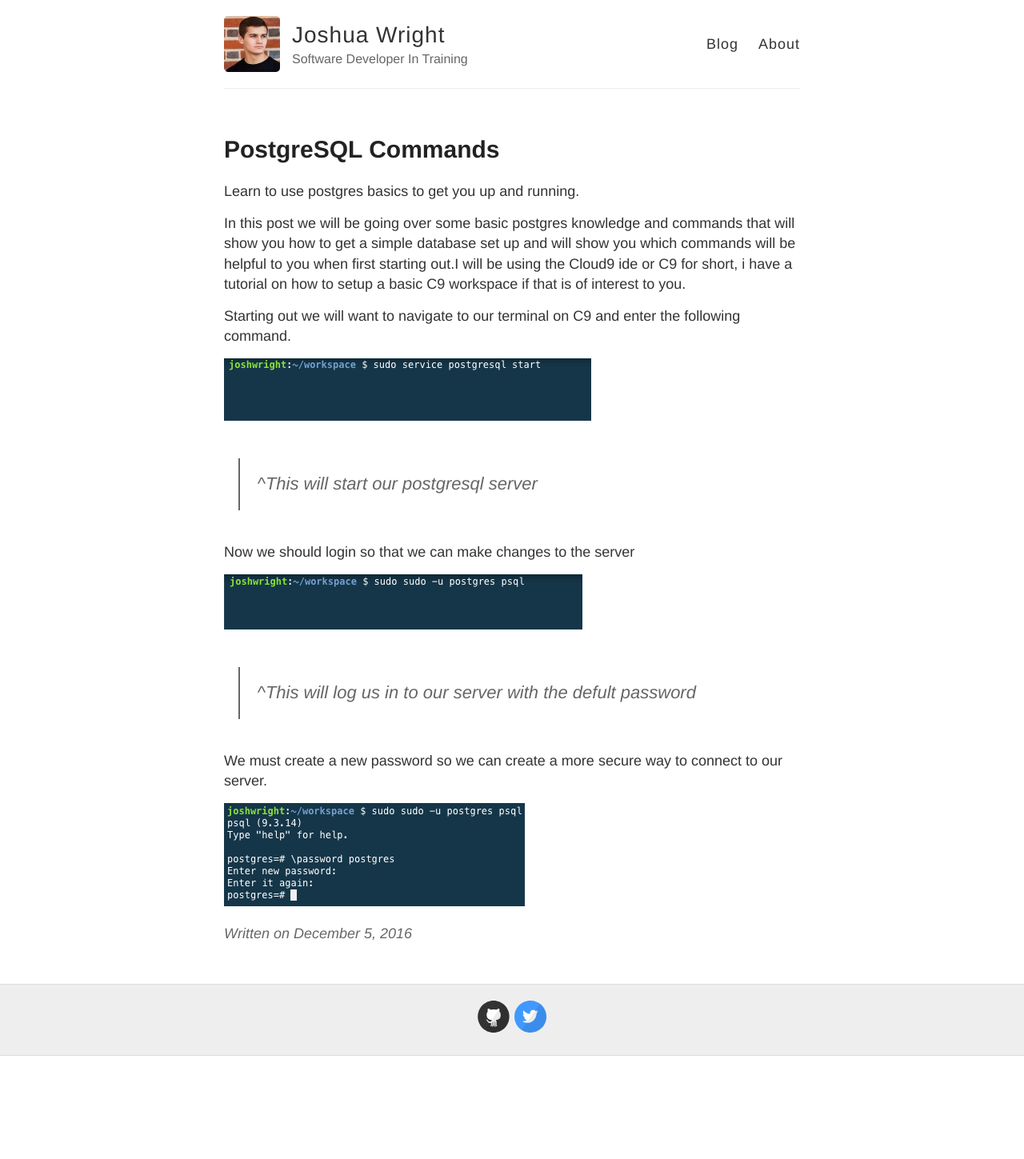
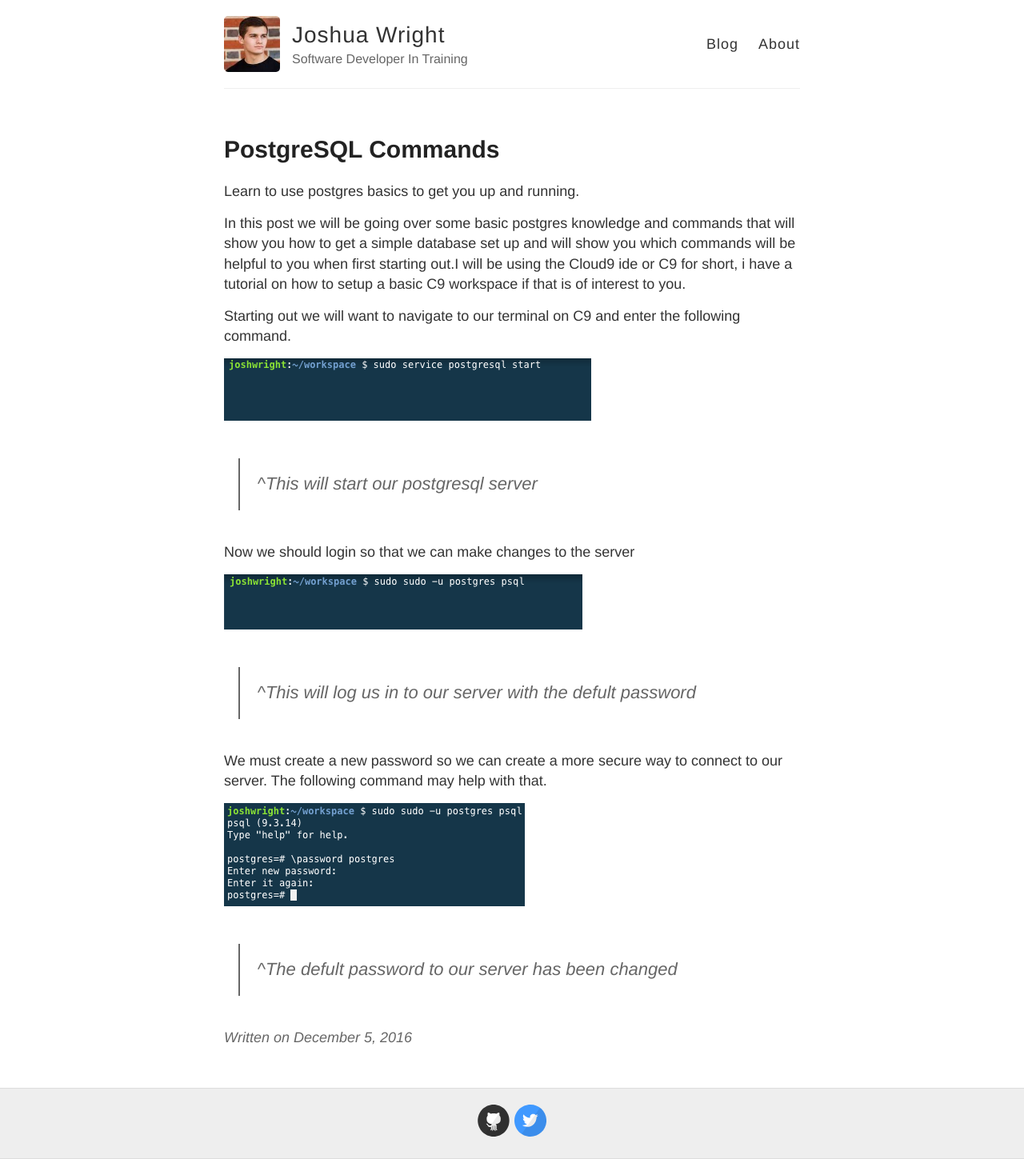
Before and after one commit to JoshTWright/devBlog, a Jekyll site: the page built from _posts/2016-12-5-PostgreSQLCommands.md, in a window 1280 px wide. Shown: the whole page at 80% size. Built offline with Jekyll 4.4.1, drawn with Linux system fonts in a browser that asks for light colours; before the commit the page ends 1320 px from its top, so only the background shows below that.

Commit message:
Update 2016-12-5-PostgreSQLCommands.md

```diff
--- a/_posts/2016-12-5-PostgreSQLCommands.md
+++ b/_posts/2016-12-5-PostgreSQLCommands.md
@@ -22,6 +22,8 @@ Now we should login so that we can make changes to the server
 
 >^This will log us in to our server with the defult password
 
-We must create a new password so we can create a more secure way to connect to our server.
+We must create a new password so we can create a more secure way to connect to our server. The following command may help with that.
 
 ![_config.yml]({{ site.baseurl }}/images/pgpasschange.png)
+
+>^The defult password to our server has been changed
```
